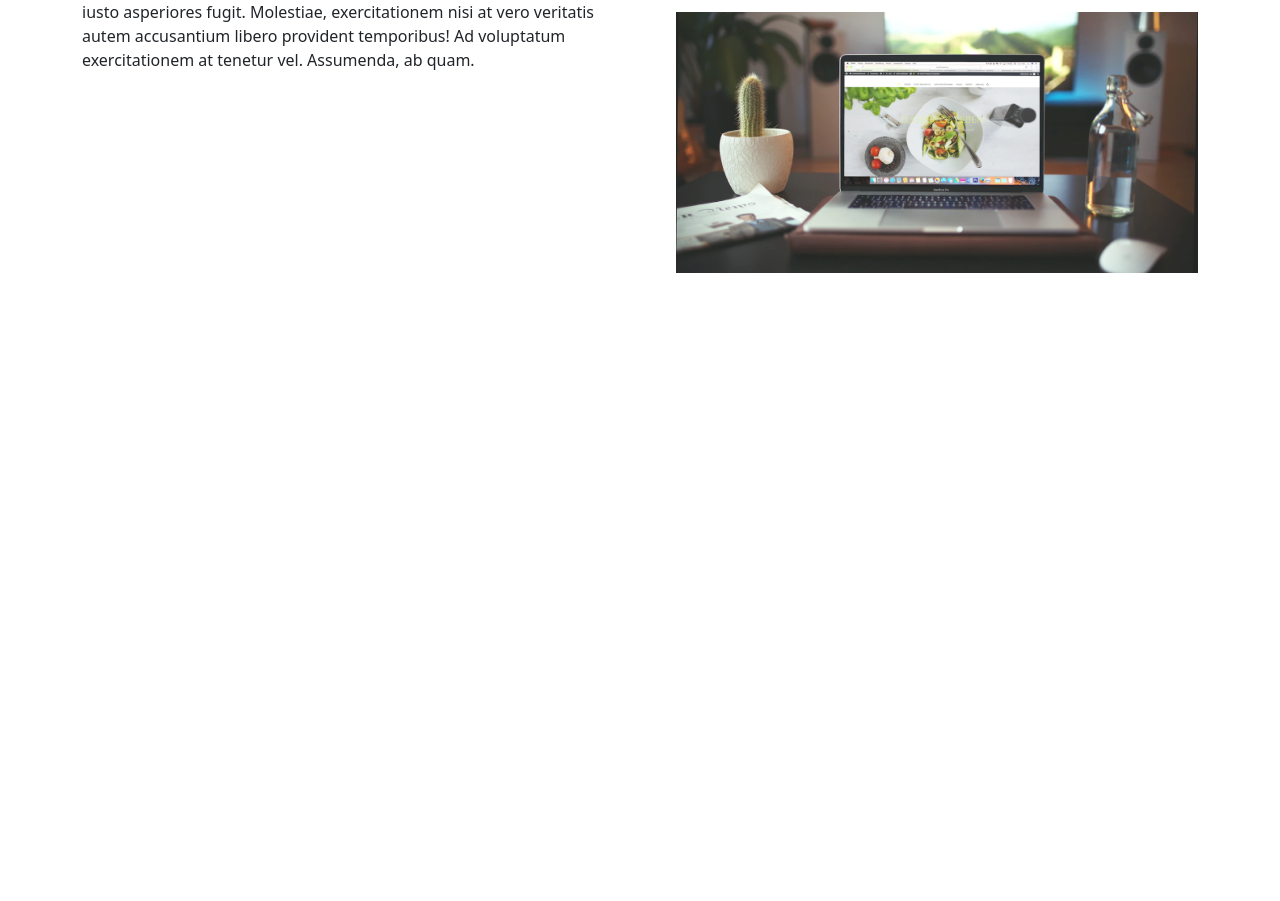
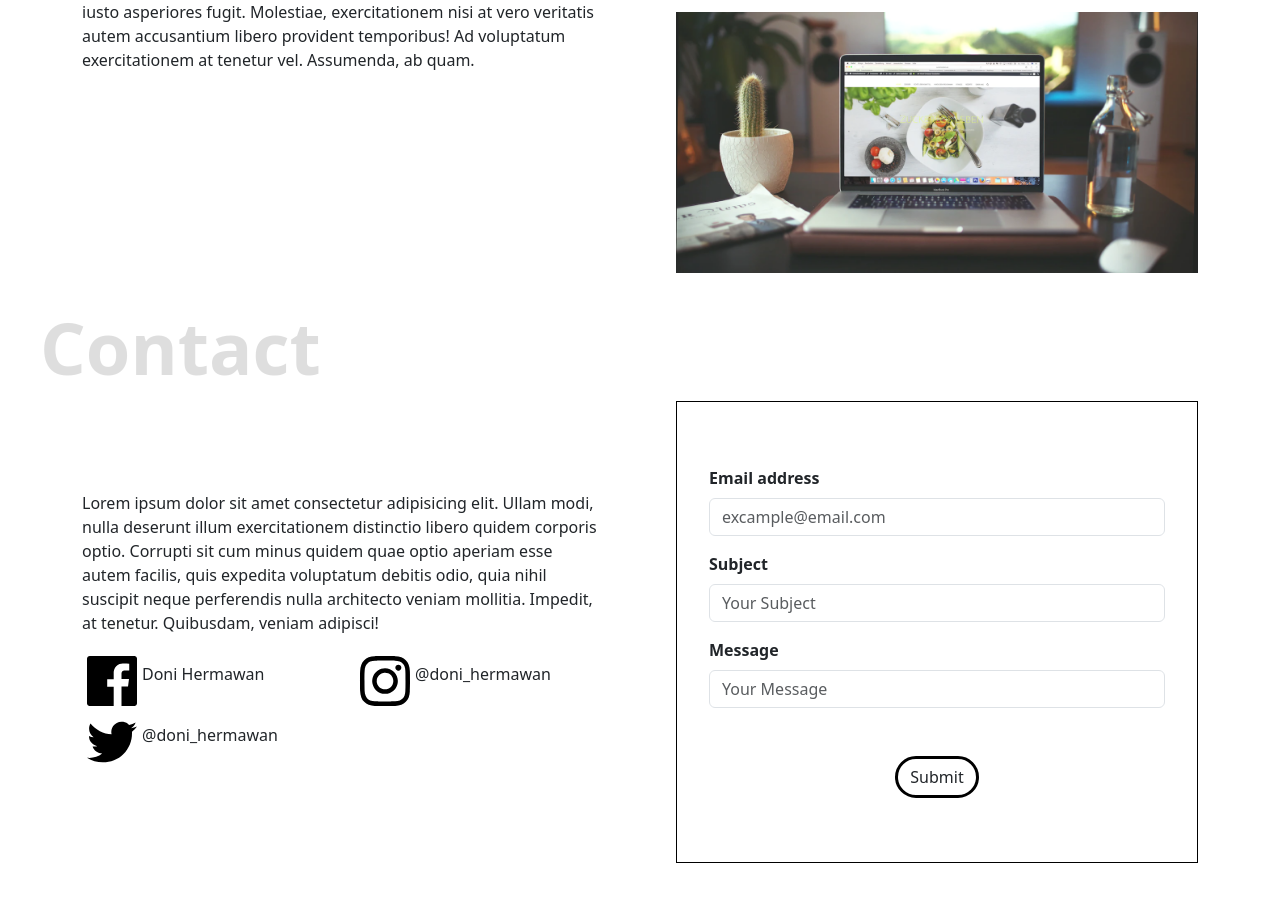
Before and after one commit to Daniel2259/portfolio, a plain HTML site: page index.html in a window 1280 px wide. Shown: the part 1446-2347 px from the top of the page. Before the commit the page ends 1719 px from the top, so only its background shows below. Drawn offline with nearby package versions, Linux system fonts and the light colour scheme.

Commit message:
add contact

```diff
--- a/index.html
+++ b/index.html
@@ -99,7 +99,46 @@
                 <div id="work-3" class="work-img-item">
                     <img src="images/work-3.png" alt="work 3" >
                 </div>
-
+            </div>
+        </div>
+    </section>
+    <section id="contact" class="contact container">
+        <div class="row d-flex align-items-center gap-5">
+            <div class="col">
+                <p>Lorem ipsum dolor sit amet consectetur adipisicing elit. Ullam modi, nulla deserunt illum exercitationem distinctio libero quidem corporis optio. Corrupti sit cum minus quidem quae optio aperiam esse autem facilis, quis expedita voluptatum debitis odio, quia nihil suscipit neque perferendis nulla architecto veniam mollitia. Impedit, at tenetur. Quibusdam, veniam adipisci!</p>
+                <div class="row">
+                    <div class="col d-flex align-items-center">
+                        <img src="images/Facebook.svg" alt="facebook icon">
+                        <p>Doni Hermawan</p>
+                    </div>
+                    <div class="col d-flex align-items-center">
+                        <img src="images/Instagram.svg" alt="Instagram icon">
+                        <p>@doni_hermawan</p>
+                    </div>
+                    <div class="col d-flex align-items-center">
+                        <img src="images/Twitter.svg" alt="Twitter icon">
+                        <p>@doni_hermawan</p>
+                    </div>
+                </div>
+            </div>
+            <div class="col">
+                <form class="contact-form">
+                    <div class="mb-3">
+                      <label for="inp_email" class="form-label">Email address</label>
+                      <input type="email" class="form-control" id="inp_email" placeholder="excample@email.com">
+                    </div>
+                    <div class="mb-3">
+                      <label for="inp_subject" class="form-label">Subject</label>
+                      <input type="text" class="form-control" id="inp_subject" placeholder="Your Subject">
+                    </div>
+                    <div class="mb-3">
+                        <label for="inp_message" class="form-label">Message</label>
+                        <input type="text" class="form-control" id="inp_message" placeholder="Your Message">
+                    </div>
+                    <div class="d-flex justify-content-center mt-5">
+                        <button type="submit" class="btn button">Submit</button>
+                    </div>
+                  </form>
             </div>
         </div>
     </section>
--- a/style.css
+++ b/style.css
@@ -111,6 +111,22 @@ section::before {
     content: 'Web Project'
 }
 
+.contact {
+    padding-bottom: 128px;
+}
+
+.contact::before {
+    content: 'Contact';
+}
+
+.contact-form {
+    border: 1px solid black;
+    padding: 64px 32px;
+}
+
+.form-label {
+    font-weight: 700;
+}
 @keyframes updown {
     0% {
         transform: translateY(0);
```
